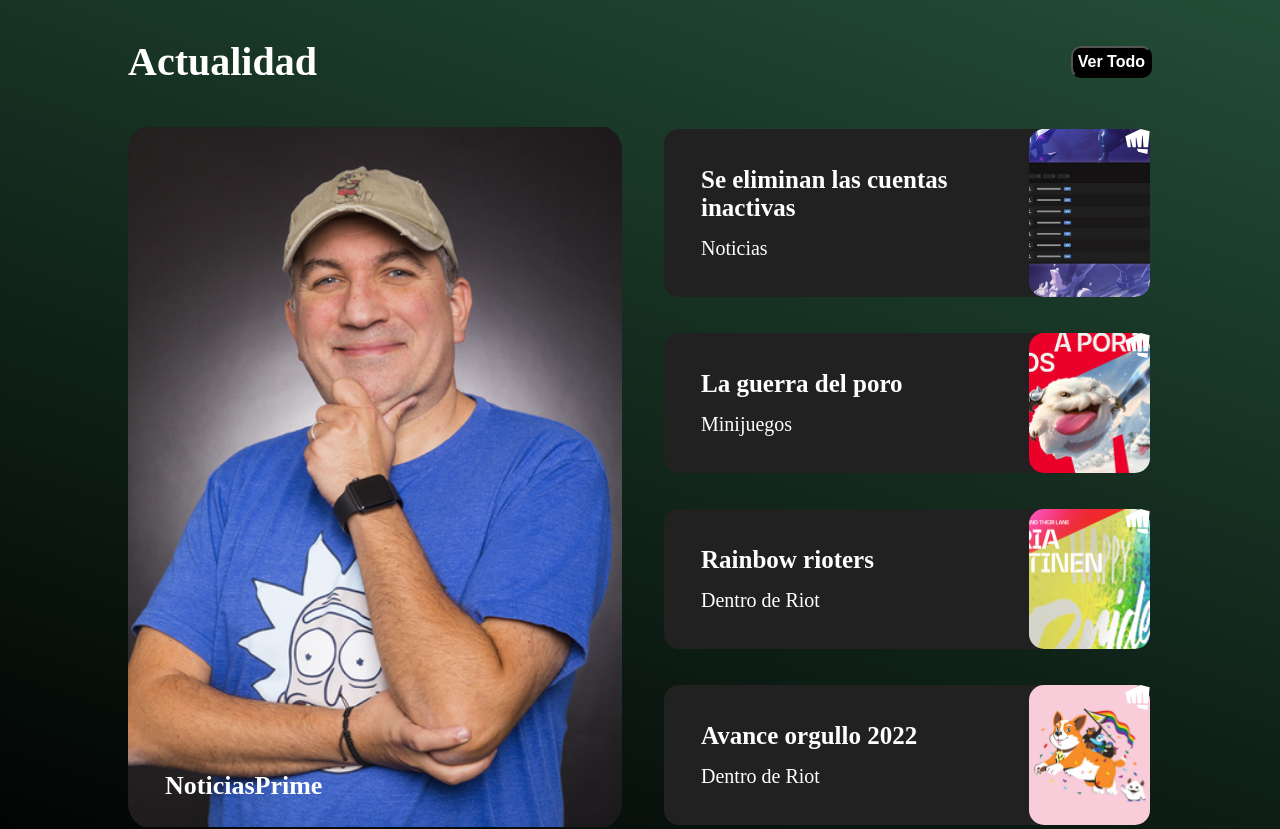
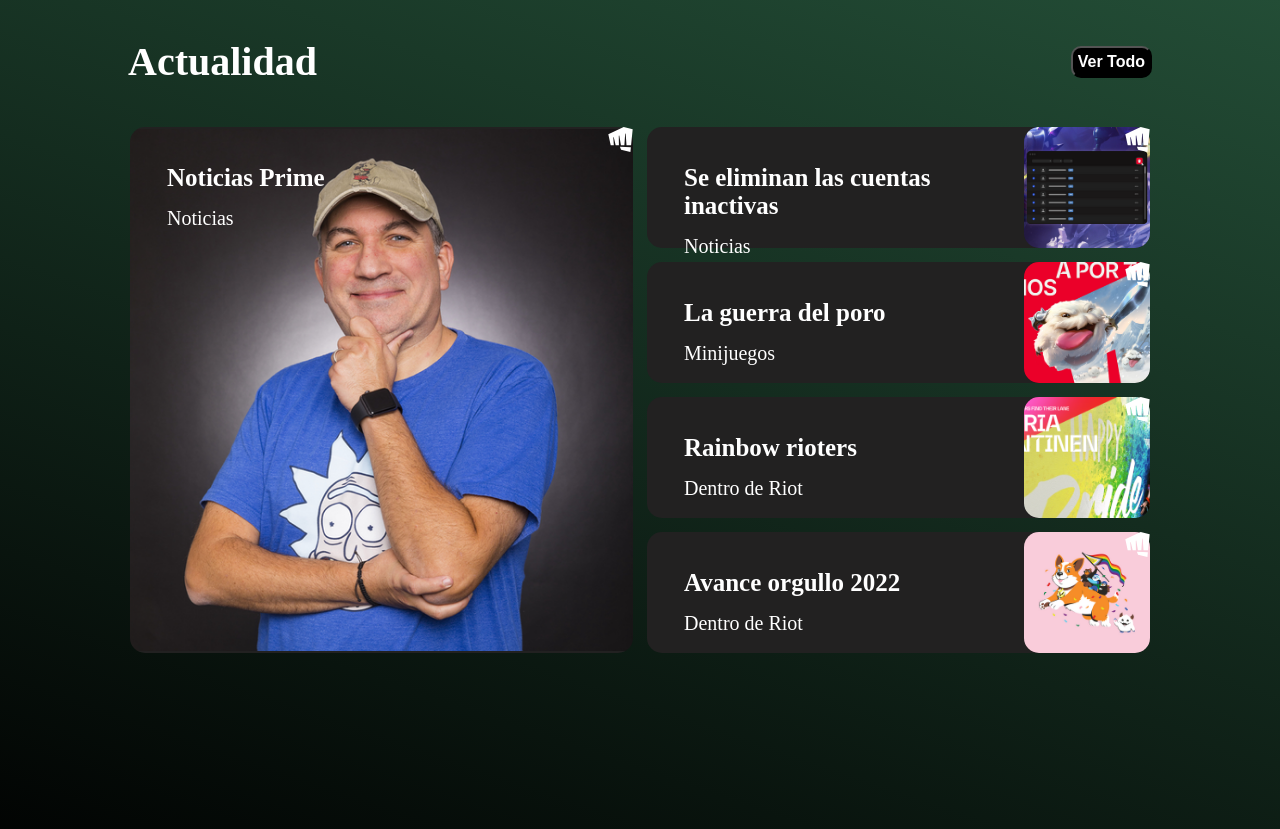
Before and after one commit to AlejandroDiazHernandez/riot_web, a Next.js app: page / in a window 1280 px wide. Shown: the part 982-1811 px from the top of the page. Built offline with nearby package versions, Linux system fonts and the light colour scheme.

Commit message:
feat: NewsInfo changed flex to grid

```diff
--- a/pages/components/game_item/Game_item.tsx
+++ b/pages/components/game_item/Game_item.tsx
@@ -1,5 +1,4 @@
 import styled from '@emotion/styled'
-import Image from 'next/image'
 
 interface GameItemProps {
 	gameData: GameData
--- a/pages/components/recent_new_list_item/Recent_new_li_item.tsx
+++ b/pages/components/recent_new_list_item/Recent_new_li_item.tsx
@@ -3,6 +3,7 @@
 
 interface Props {
 	newsData: NewsData
+	index: string
 }
 
 interface NewsData {
@@ -13,17 +14,18 @@
 
 interface ImageInfoProps {
 	image: string
+	index: string
 }
 
-const RecentNewLiItem: React.FC<Props> = ({ newsData }) => {
+const RecentNewLiItem: React.FC<Props> = ({ newsData, index }) => {
 	const { title, subtitle, image } = newsData
 	return (
 		<MainDiv>
-			<TextInfo>
+			<TextInfo image={image} index={index}>
 				<h3>{title}</h3>
 				<p>{subtitle}</p>
 			</TextInfo>
-			<ImageInfo image={image} />
+			{index === '0' ? null : <ImageInfo image={image} index={index} />}
 			<span>
 				<RiotFist width={25} height={25} />
 			</span>
@@ -34,6 +36,8 @@
 export default RecentNewLiItem
 
 const MainDiv = styled.div`
+	height: 100%;
+	width: 100%;
 	position: relative;
 	> span {
 		position: absolute;
@@ -42,12 +46,22 @@
 	}
 `
 
-const TextInfo = styled.div`
-	width: 75%;
+const TextInfo = styled.div<ImageInfoProps>`
+	height: 100%;
+	width: 100%;
 	background-color: #222121;
 	padding: 35px;
 	border-radius: 15px;
 	border: 2px solid transparent;
+	box-sizing: border-box;
+	background-image: url(${({ index, image }) =>
+		index === '0' ? image : null});
+	background-size: ${({ index }) => (index === '0' ? 'cover' : null)};
+	background-position: ${({ index }) => (index === '0' ? 'center' : null)};
+	position: ${({ index }) => (index === '0' ? 'absolute' : null)};
+	right: ${({ index }) => (index === '0' ? '0' : null)};
+	top: ${({ index }) => (index === '0' ? '0' : null)};
+	background-repeat: ${({ index }) => (index === '0' ? 'no-repeat' : null)};
 	> h3 {
 		color: white;
 		font-size: 25px;
--- a/pages/index.tsx
+++ b/pages/index.tsx
@@ -7,6 +7,34 @@
 import RecentNewLiItem from './components/recent_new_list_item/Recent_new_li_item'
 
 const DUMMY_NEWS = [
+	{
+		title: 'Se eliminan las cuentas inactivas',
+		subtitle: 'Noticias',
+		image: '/images/interface.png',
+	},
+	{
+		title: 'La guerra del poro',
+		subtitle: 'Minijuegos',
+		image: '/images/poros.png',
+	},
+	{
+		title: 'Rainbow rioters',
+		subtitle: 'Dentro de Riot',
+		image: '/images/señora.png',
+	},
+	{
+		title: 'Avance orgullo 2022',
+		subtitle: 'Dentro de Riot',
+		image: '/images/riot_pride.png',
+	},
+]
+
+const DUMMY_NEWSLETTER = [
+	{
+		title: 'Noticias Prime',
+		subtitle: 'Noticias',
+		image: '/images/señor.png',
+	},
 	{
 		title: 'Se eliminan las cuentas inactivas',
 		subtitle: 'Noticias',
@@ -56,6 +84,10 @@
 	},
 ]
 
+interface NewsLetterLiProps {
+	index: string
+}
+
 const Home: NextPage = () => {
 	return (
 		<Fragment>
@@ -76,7 +108,15 @@
 						<p>Actualidad</p>
 						<AllButtons secondary>Ver Todo</AllButtons>
 					</HeadLine>
-					<RecentNewsContainer>
+
+					<NewsLetterUl>
+						{DUMMY_NEWSLETTER.map((newsData, index) => (
+							<NewsLetterLi key={newsData.title} index={index.toString()}>
+								<RecentNewLiItem newsData={newsData} index={index.toString()} />
+							</NewsLetterLi>
+						))}
+					</NewsLetterUl>
+					{/* <RecentNewsContainer>
 						<RecentNewsFrontPage>
 							<p>NoticiasPrime</p>
 						</RecentNewsFrontPage>
@@ -87,7 +127,7 @@
 								</li>
 							))}
 						</RecentNewsUl>
-					</RecentNewsContainer>
+					</RecentNewsContainer> */}
 				</BlockColumns>
 			</NewsSection>
 			<GamesSection>
@@ -109,6 +149,44 @@
 }
 
 export default Home
+
+const NewsLetterUl = styled.ul`
+	margin: 0;
+	padding: 0;
+	display: grid;
+	grid-template-columns: 1fr 1fr;
+	grid-template-rows: 125px 125px 125px 125px;
+	grid-template-areas:
+		'element0 element1'
+		'element0 element2'
+		'element0 element3'
+		'element0 element4';
+	grid-gap: 10px;
+	height: 700px;
+
+	@media only screen and (max-width: 550px) {
+		grid-template-columns: 1fr;
+		grid-template-rows: 200px 200px 200px 200px 200px;
+		grid-template-areas:
+			'element0'
+			'element1'
+			'element2'
+			'element3'
+			'element4';
+		grid-gap: 10px;
+	}
+`
+
+const NewsLetterLi = styled.li<NewsLetterLiProps>`
+	grid-area: ${(props) => 'element' + props.index};
+	list-style: none;
+	cursor: pointer;
+	border: 2px solid transparent;
+	border-radius: 15px;
+	:hover {
+		border: 2px solid wheat;
+	}
+`
 
 const OurGamesUl = styled.ul`
 	margin: 0;
@@ -165,6 +243,10 @@
 	width: 100%;
 	height: 900px;
 	background: linear-gradient(199deg, rgb(35, 77, 54), rgb(0, 0, 0));
+
+	@media only screen and (max-width: 550px) {
+		height: 1300px;
+	}
 `
 
 const BlockColumns = styled.div`
@@ -184,13 +266,13 @@
 	}
 `
 
-const RecentNewsContainer = styled.div`
+/* const RecentNewsContainer = styled.div`
 	display: flex;
 	justify-content: center;
 	align-items: center;
-`
+` */
 
-const RecentNewsFrontPage = styled.div`
+/* const RecentNewsFrontPage = styled.div`
 	position: relative;
 	background-image: url(/images/señor.png);
 	flex: 50%;
@@ -214,9 +296,9 @@
 	:hover {
 		border: 2px solid wheat;
 	}
-`
+` */
 
-const RecentNewsUl = styled.ul`
+/* const RecentNewsUl = styled.ul`
 	height: 700px;
 	display: flex;
 	margin: 0;
@@ -232,4 +314,4 @@
 			border: 2px solid wheat;
 		}
 	}
-`
+` */
```
